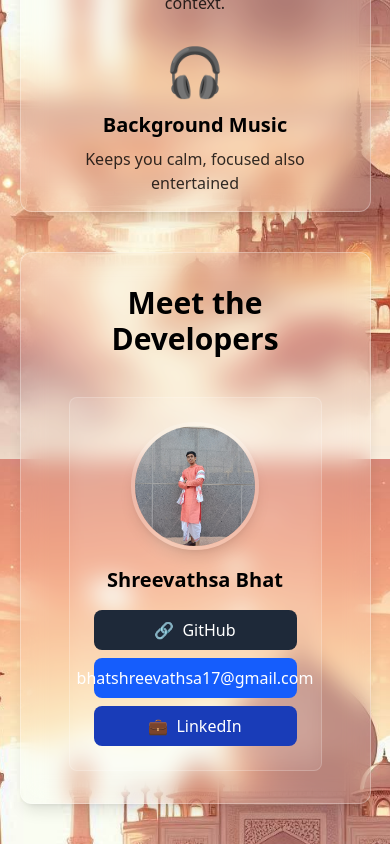
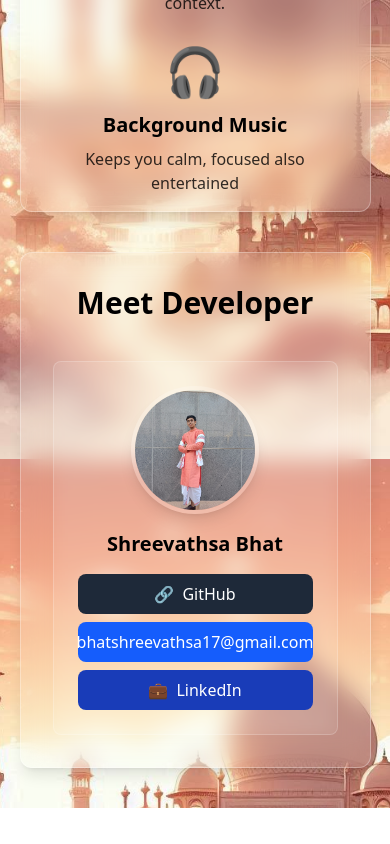
Before and after one commit to Shreevathsa05/Cultural-Avi-Frontend, a React (Vite) app: page / in a window 390 px wide. Shown: the part 1541-2385 px from the top of the page. After the commit the page ends 2349 px from the top, so only its background shows below. Built offline with nearby package versions, Linux system fonts and the light colour scheme; a web font is replaced by a local one.

Commit message:
responsive fix

```diff
--- a/src/Pages/Home.jsx
+++ b/src/Pages/Home.jsx
@@ -66,7 +66,8 @@ function Home() {
 </div>
 
 {/* Meet devs */}
-<MeetDevelopers></MeetDevelopers>
+<div className="flex justify-center items-center">
+<MeetDevelopers/></div>
     </div>
   )
 }
--- a/src/Ui/MeetDevelopers.jsx
+++ b/src/Ui/MeetDevelopers.jsx
@@ -13,30 +13,21 @@ const developers = [
 
 export default function MeetDevelopers() {
   return (
-    <div className="flex justify-center items-center w-full">
-      <div className="backdrop-blur-md rounded-xl p-8 border shadow-lg mt-10 mb-10 w-[90vw] max-w-6xl"
-        style={{
-          backgroundColor: "rgba(255,255,255,0.1)",
-          borderColor: "rgba(255,255,255,0.3)"
-        }}>
+    <div className="flex justify-center items-center md: w-[30vw]">
+      <div className="backdrop-blur-md rounded-xl p-8 border shadow-lg mt-10 mb-10 w-[90vw] max-w-6xl bg-white/10 border-white/30">
 
-        <h2 className="text-3xl font-bold text-center text-black mb-10">Meet the Developers</h2>
+        <h2 className="text-3xl font-bold text-center text-black mb-10">Meet Developer</h2>
 
-        <div className="grid grid-cols-1 sm:grid-cols-2 gap-8 px-4">
         {developers.map((dev) => (
-            <div key={dev.name} className="flex flex-col items-center text-center space-y-4 p-6 rounded-lg backdrop-blur-sm border"
-              style={{
-                backgroundColor: "rgba(255,255,255,0.05)",
-                borderColor: "rgba(255,255,255,0.2)"
-              }}>
-
-              <div className="relative">
+          <div
+            key={dev.name}
+            className="flex flex-col items-center text-center space-y-4 p-6 rounded-lg backdrop-blur-sm border bg-white/5 border-white/20"
+          >
             <img
               src={dev.image}
-                  alt={dev.name}
+              alt={`Profile of ${dev.name}`}
               className="w-32 h-32 rounded-full object-cover shadow-lg border-4 border-white/20"
             />
-              </div>
 
             <h3 className="text-xl font-semibold text-black">{dev.name}</h3>
 
@@ -51,11 +42,9 @@ export default function MeetDevelopers() {
                 <span>GitHub</span>
               </a>
 
-                <dev
-                  className="flex items-center justify-center space-x-2 px-4 py-2 rounded-lg bg-blue-600 text-white hover:bg-blue-700 transition-colors duration-200"
-                >
+              <div className="flex items-center justify-center px-4 py-2 rounded-lg bg-blue-600 text-white">
                 <span>{dev.email}</span>
-                </dev>
+              </div>
 
               <a
                 href={dev.linkedIn}
@@ -71,6 +60,5 @@ export default function MeetDevelopers() {
         ))}
       </div>
     </div>
-    </div>
   );
 }
```
Lines whose indentation alone changed are shown as unchanged.
